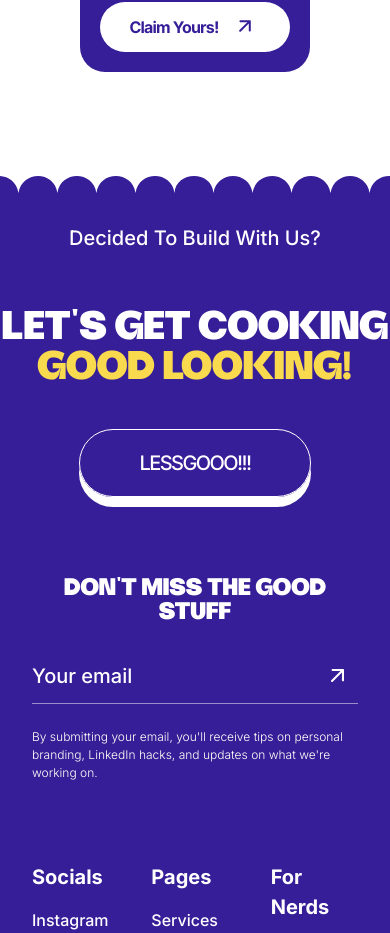
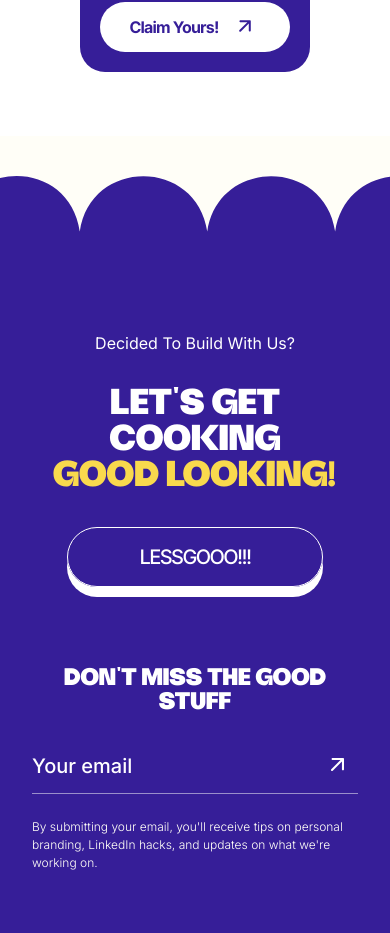
Before and after one commit to cyber-zeff/vistazo-main, a Next.js app: page / in a window 390 px wide. Shown: the part 5470-6403 px from the top of the page. Built offline with nearby package versions, Linux system fonts and the light colour scheme.

Commit message:
fixed mobile align and the bubble svg

```diff
--- a/app/components/CTA.tsx
+++ b/app/components/CTA.tsx
@@ -23,13 +23,13 @@ export default function CTASection() {
     return (
         <>
             {/* Padding wrapper */}
-            <div className="bg-[#FFF] w-full pt-10 md:pt-20 lg:pt-20">
+            <div className="bg-[#FFFEF7] w-full pt-10 md:pt-20 lg:pt-20">
 
                 <div className="w-full m-0 p-0 overflow-hidden">
                     <svg
                         xmlns="http://www.w3.org/2000/svg"
                         viewBox="0 0 1440 175"
-                        className="block w-full h-auto"
+                        className="max-md:relative max-md:-left-27 lg:w-full h-38.75 lg:h-auto"
                         fill="none"
                         preserveAspectRatio="none"
                     >
@@ -41,11 +41,11 @@ export default function CTASection() {
             </div>
 
             <section className="bg-main relative -top-2">
-                <h2 className="capitalize text-center text-[20px] leading-normal font-medium text-balance max-w-90.25 mx-auto mb-14 lg:mb-22 pt-2">
+                <h2 className="capitalize text-center text-[16px] md:text-[20px] leading-normal font-normal text-balance max-w-90.25 mx-auto mb-8 md::mb-22 pt-2">
                     Decided to build with us?
                 </h2>
 
-                <h2 className="quantaFont leading-normal font-black text-[clamp(40px,8vw,96px)] uppercase text-center mb-10 md:mb-16 text-balance max-w-232.75 mx-auto">
+                <h2 className="max-md:px-8 quantaFont leading-normal font-black text-[clamp(36px,8vw,64px)] md:text-[clamp(64px,8vw,96px)] uppercase text-center mb-8 md:mb-16 text-balance max-w-232.75 mx-auto">
                     Let&apos;s Get Cooking <span className="text-[#F9D94D]">Good Looking!</span>
                 </h2>
 
@@ -61,7 +61,7 @@ export default function CTASection() {
                                 : "0px 10px 0px 0px #ffffff",
                         }}
                         transition={{ duration: 0.2, ease: "easeInOut" }}
-                        className="relative overflow-visible uppercase bg-transparent w-58 h-17 min-[530px]:w-64 min-[530px]:h-18 md:w-87.5 md:h-21.75 px-20 py-5 border border-white rounded-[500px] text-white text-[20px] min-[530px]:text-[24px] md:text-[32px] font-medium leading-normal -tracking-[1.6px] text-center flex items-center justify-center"
+                        className="relative overflow-visible uppercase bg-transparent w-64 h-15 min-[530px]:w-64 min-[530px]:h-18 md:w-87.5 md:h-21.75 px-20 py-5 border border-white rounded-[500px] text-white text-[20px] min-[530px]:text-[24px] md:text-[32px] font-medium leading-normal -tracking-[1.6px] text-center flex items-center justify-center"
                     >
                         {/* Text */}
                         <span className="relative z-10">Lessgooo!!!</span>
```
